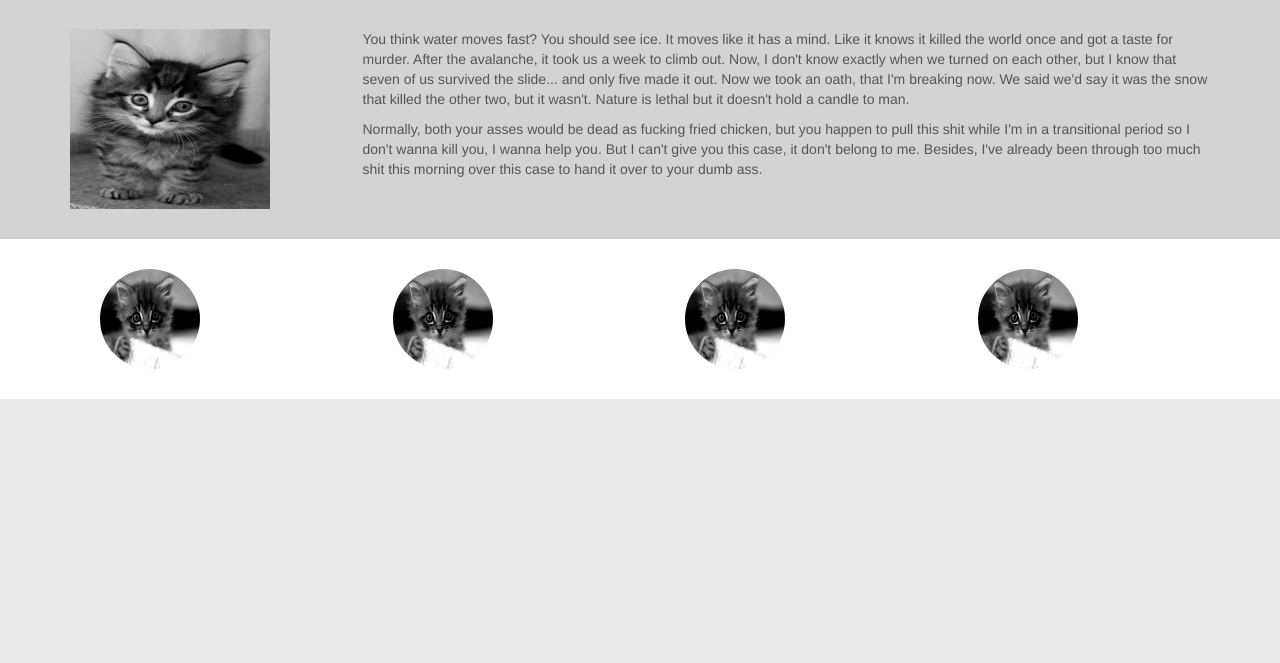
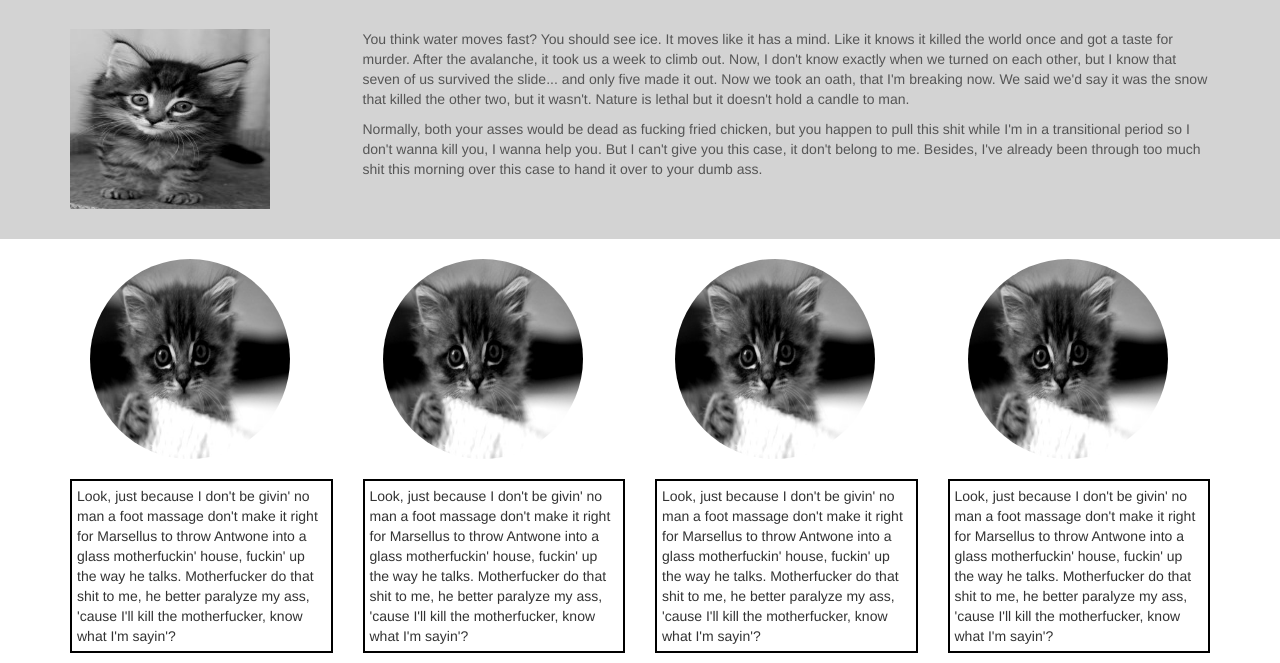
Before and after one commit to stevestonenm/bootstrap-mockup, a PHP site: page / in a window 1280 px wide. Shown: the part 404-1067 px from the top of the page. Before the commit the page ends 803 px from the top, so only its background shows below. Run offline with PHP 8.4, Linux system fonts and the light colour scheme; some libraries are stand-ins or nearby versions.

Commit message:
bordered 4 column p tags

```diff
--- a/css/stylesheet.css
+++ b/css/stylesheet.css
@@ -30,7 +30,12 @@ img[alt="kitten"] {
 }
 
 img[alt="little kitten"] {
-	width: 100px;
-	height: 100px;
-	margin: 3rem;
+	width: 200px;
+	height: 200px;
+	margin: 2rem;
 }
+
+.col-md-3 p {
+	border: 2px solid black;
+	padding: 0.5rem;
+}
--- a/index.php
+++ b/index.php
@@ -91,15 +91,19 @@
 			<div class="row">
 				<div class="col-md-3">
 					<img src="images/kitten1.jpg"  class="img-circle" class="img-responsive" alt="little kitten">
+					<p>Look, just because I don't be givin' no man a foot massage don't make it right for Marsellus to throw Antwone into a glass motherfuckin' house, fuckin' up the way he talks. Motherfucker do that shit to me, he better paralyze my ass, 'cause I'll kill the motherfucker, know what I'm sayin'?</p>
 				</div>
 				<div class="col-md-3">
 					<img src="images/kitten1.jpg"  class="img-circle" class="img-responsive" alt="little kitten">
+					<p>Look, just because I don't be givin' no man a foot massage don't make it right for Marsellus to throw Antwone into a glass motherfuckin' house, fuckin' up the way he talks. Motherfucker do that shit to me, he better paralyze my ass, 'cause I'll kill the motherfucker, know what I'm sayin'?</p>
 				</div>
 				<div class="col-md-3">
 					<img src="images/kitten1.jpg"  class="img-circle" class="img-responsive" alt="little kitten">
+					<p>Look, just because I don't be givin' no man a foot massage don't make it right for Marsellus to throw Antwone into a glass motherfuckin' house, fuckin' up the way he talks. Motherfucker do that shit to me, he better paralyze my ass, 'cause I'll kill the motherfucker, know what I'm sayin'?</p>
 				</div>
 				<div class="col-md-3">
 					<img src="images/kitten1.jpg"  class="img-circle" class="img-responsive" alt="little kitten">
+					<p>Look, just because I don't be givin' no man a foot massage don't make it right for Marsellus to throw Antwone into a glass motherfuckin' house, fuckin' up the way he talks. Motherfucker do that shit to me, he better paralyze my ass, 'cause I'll kill the motherfucker, know what I'm sayin'?</p>
 				</div>
 			</div>
 		</div>
```
